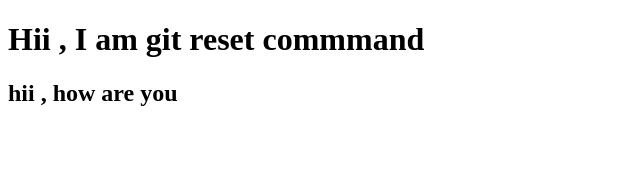
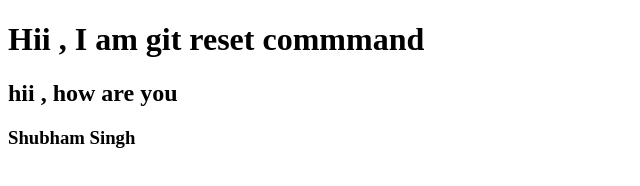
Before and after one commit to shubham787u/git-github-by-techzeen, a plain HTML site: page Git_Reset/index.html in a window 1280 px wide. Shown: the whole page, without its empty margins (0-640 px from the left). Drawn offline with Linux system fonts and the light colour scheme.

Commit message:
Git Reset Command Done

```diff
--- a/Git_Reset/index.html
+++ b/Git_Reset/index.html
@@ -8,5 +8,6 @@
 <body>
     <h1>Hii , I am git reset commmand</h1>
     <h2>hii , how are you</h2>
+    <h3>Shubham Singh</h3>
 </body>
 </html>
```
